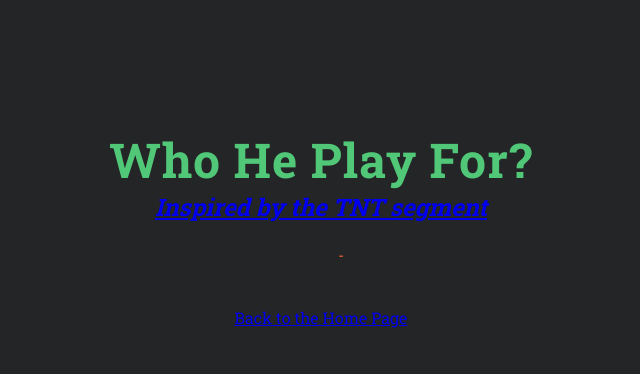
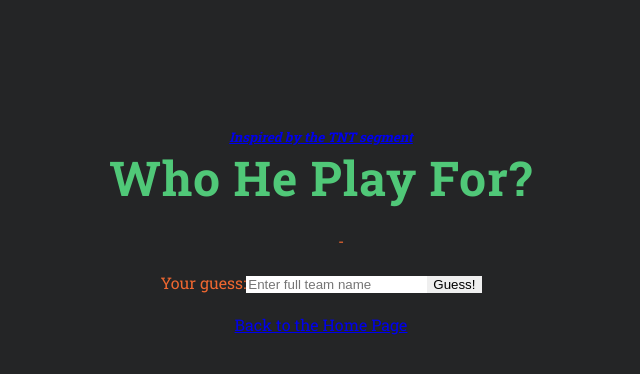
Before and after one commit to dyhliang/nba-glance, a React (Create React App) app: page /whpf in a window 1280 px wide. Shown: the top 374 px of the page, without its empty margins (319-959 px from the left). Built offline with nearby package versions, Linux system fonts and the light colour scheme; no server answers.

Commit message:
Started working on validation for WHPF

```diff
--- a/src/components/RandomGamePage.js
+++ b/src/components/RandomGamePage.js
@@ -3,6 +3,7 @@
 
 function RandomGamePage() {
     const [rndGameStats, setRndGameStats] = useState([]);
+    const [moreInfo, setMoreInfo] = useState([]);
 
     const GetRndGame = () => {
         let randomNum = (Math.floor(Math.random() * (9000 - 1 + 1)) + 1).toString();
@@ -24,6 +25,23 @@
             .catch(err => console.error(err));
     };
 
+    function GetMoreInfo(id){
+        const options = {
+            method: 'GET',
+            headers: {
+                'X-RapidAPI-Key': '1756b7c53cmshd87a2f2cd4e125ep1eec65jsn5b1acc0a1e61',
+                'X-RapidAPI-Host': 'api-nba-v1.p.rapidapi.com'
+            }
+        };
+
+        fetch(`https://api-nba-v1.p.rapidapi.com/games?id=${id}}`, options)
+            .then(res => res.json())
+            .then(res => {
+                console.log(res.response);
+                setMoreInfo(res.response);
+            })
+            .catch(err => console.error(err));
+    };
 
     useEffect(() => {
         GetRndGame();
@@ -41,9 +59,16 @@
                         @ {output.arena.name} in {output.arena.city}
                         <br></br>
                         (Story): {output.nugget}
+                        (ID): {output.id}
                         <br></br>
                     </div>)}
             </ul>
+
+            <br></br>
+            <button>More stats from this game</button>
+            <div>
+                {moreInfo.map(output => <div>{output.leadchanges} </div>)}
+            </div>
 
             <footer>
                 <Link className="App-link" to="/">Back to the Home Page</Link>
--- a/src/components/RecentGames.js
+++ b/src/components/RecentGames.js
@@ -33,7 +33,6 @@
 
     return (
         <div className="App">
-
             <h1> Most Recent Games </h1>
             <h5> NOTE: The API only shows the current day's games after the first tipoff, refer to a schedule for this time.
                 Otherwise, if games haven't tipped off yet, this will show the previous day's scores.
--- a/src/components/WhpfPage.js
+++ b/src/components/WhpfPage.js
@@ -1,8 +1,12 @@
 import React, { useEffect, useState } from 'react';
 import { Link } from 'react-router-dom';
 
+let teamName = "";
+
 function WhpfPage() {
     const [rndPlayer, setRndPlayer] = useState([]);
+    const [guess, setGuess] = useState("");
+    const [msg, setMsg] = useState("");
 
     const GetRndPlayer = () => {
         let randomNum = (Math.floor(Math.random() * (493 - 1 + 1)) + 1).toString();
@@ -11,11 +15,24 @@
         fetch(new_url)
             .then(res => res.json())
             .then(res => {
-                console.log(res, new_url);
                 setRndPlayer(res);
+                teamName = res["team"]["full_name"];
+                console.log(res, teamName);
             })
             .catch(err => console.error(err));
     };
+
+    function getMsg(guess) {
+        if (guess === teamName) {
+            return "Correct!";
+        } else {
+            return `Wrong! He played for the ${teamName}`;
+        }
+    };
+
+    function CheckUserGuess(guess) {
+        setMsg(getMsg(guess));
+    }
 
     useEffect(() => {
         GetRndPlayer();
@@ -23,11 +40,10 @@
 
     return (
         <div className="App">
+            <h5>
+                <a href='https://www.youtube.com/watch?v=8avNI5Tgzfs'><i>Inspired by the TNT segment</i></a>
+            </h5>
             <h1> Who He Play For? </h1>
-
-            <h2>
-                <a href='https://www.youtube.com/watch?v=8avNI5Tgzfs'><i>Inspired by the TNT segment</i></a>
-            </h2>
 
             <br></br>
             <ul>
@@ -35,9 +51,20 @@
             </ul>
 
             <br></br>
-            <br></br>
+            <form>Your guess:
+                <input
+                    type='text'
+                    id='user-guess'
+                    placeholder="Enter full team name"
+                    value={guess}
+                    onChange={(e) => setGuess(e.target.value)}
+                />
+                <button onClick={CheckUserGuess}> Guess! </button>
+                {msg}
+            </form>
 
             <footer>
+                <br></br>
                 <Link className="App-link" to="/">Back to the Home Page</Link>
             </footer>
 
```
